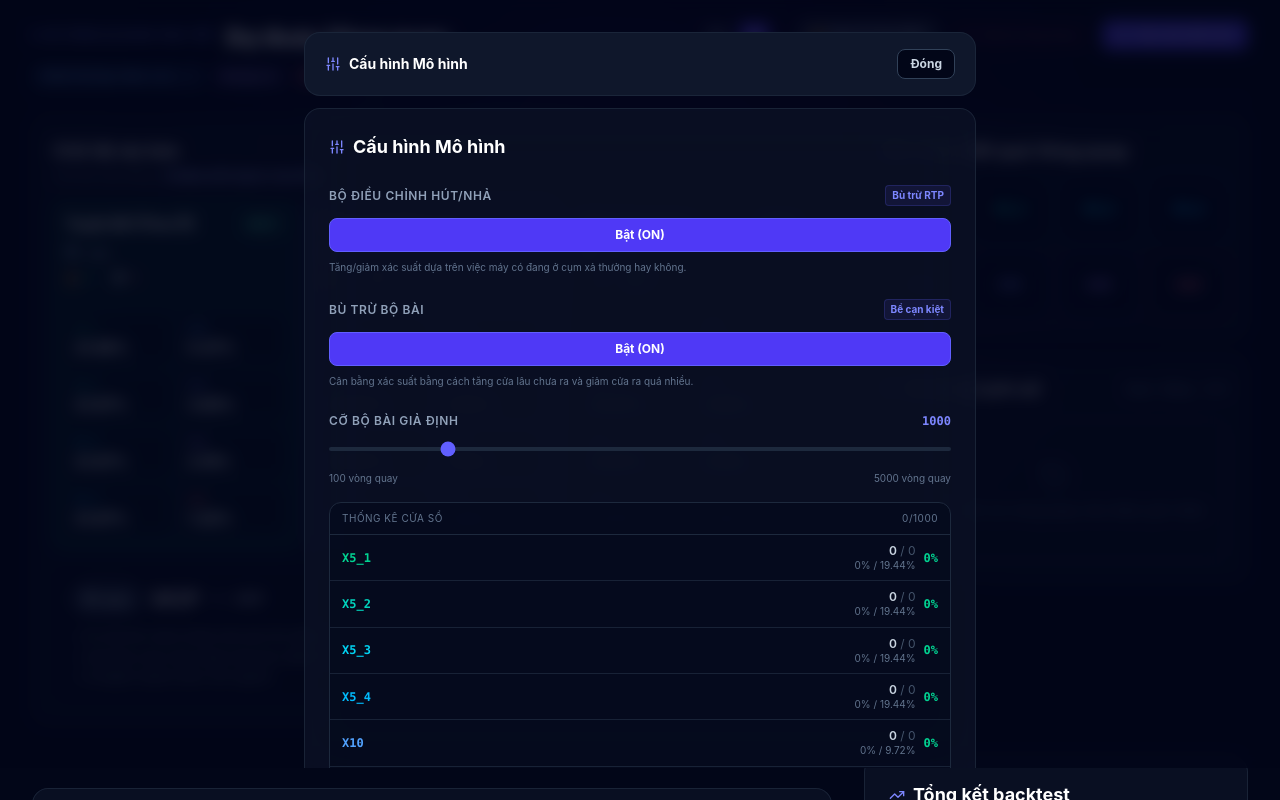
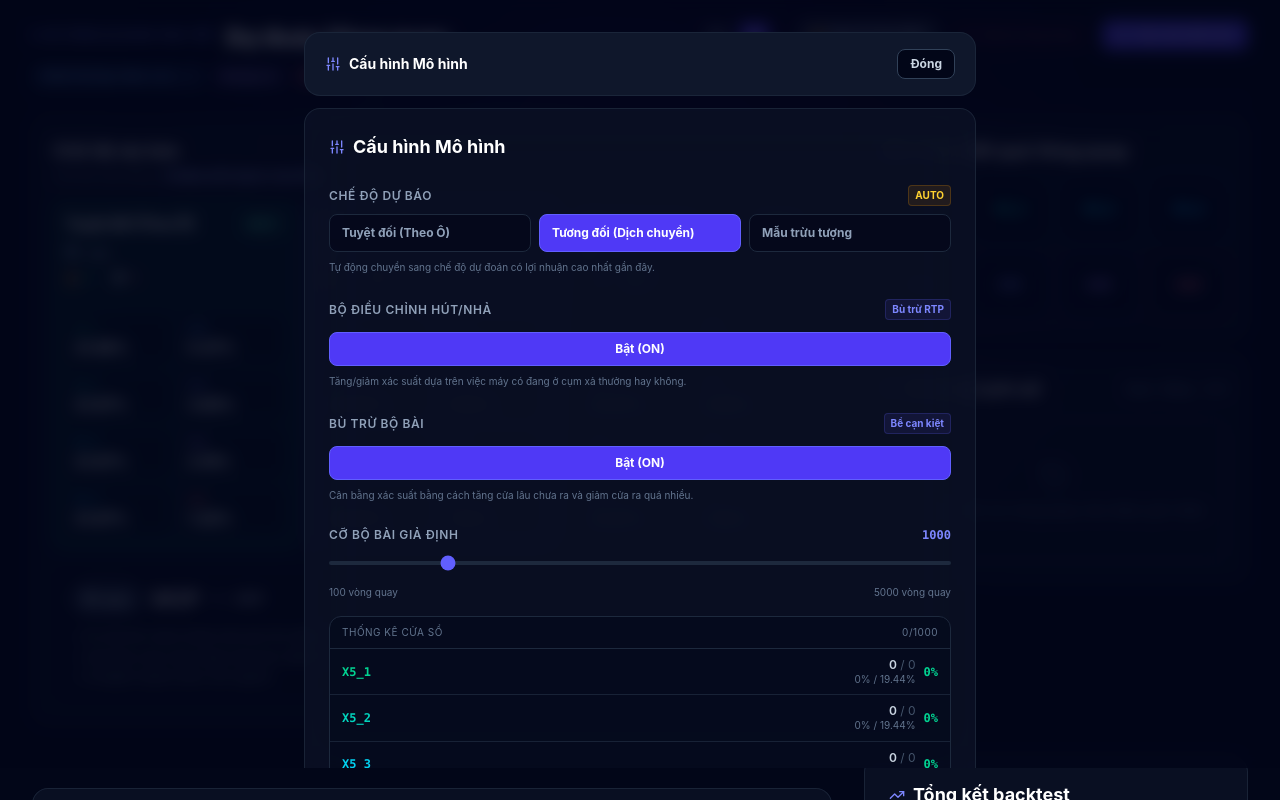
Before and after one commit to patdev495/hiya-app, a React (Vite) app: page / in a window 1280 px wide. Both pictures are taken after a click on the button "Cấu hình Mô hình". Shown: the top 800 px of the page. Built offline with nearby package versions, Linux system fonts and the light colour scheme.

Commit message:
fix: expose prediction mode in settings

```diff
--- a/src/components/SettingsModal.tsx
+++ b/src/components/SettingsModal.tsx
@@ -1,4 +1,4 @@
-import type { Config } from '../types';
+import type { Config, PredictionMode } from '../types';
 import type { Language } from '../locales';
 import { ALL_OUTCOMES } from '../predictionEngine';
 import type { DeckWindowStats } from '../types';
@@ -32,6 +32,13 @@ export default function SettingsModal({
   onClearHistory,
   historyLength,
 }: SettingsModalProps) {
+  const predictionModes: PredictionMode[] = ['absolute', 'relative', 'pattern'];
+  const getModeLabel = (mode: PredictionMode) => {
+    if (mode === 'absolute') return t('modeAbsolute');
+    if (mode === 'relative') return t('modeRelative');
+    return t('modePattern');
+  };
+
   if (!isOpen) return null;
 
   return (
@@ -109,6 +116,38 @@ export default function SettingsModal({
                   {t('resetApp')}
                 </button>
               </div>
+            </div>
+
+            {/* Prediction Mode */}
+            <div data-layout="settings-prediction-mode">
+              <div className="flex items-center justify-between mb-2">
+                <label className="text-xs font-semibold text-slate-400 uppercase tracking-wider block">
+                  {t('predMode')}
+                </label>
+                {config.useAutoModeSwitch && (
+                  <span className="text-[10px] text-amber-300 font-bold bg-amber-500/10 px-1.5 py-0.5 rounded border border-amber-500/20">
+                    AUTO
+                  </span>
+                )}
+              </div>
+              <div className="grid grid-cols-1 sm:grid-cols-3 gap-2">
+                {predictionModes.map((mode) => (
+                  <button
+                    key={mode}
+                    onClick={() => onConfigChange({ ...config, predictionMode: mode })}
+                    className={`py-2.5 px-3 text-xs font-bold rounded-lg border transition-all cursor-pointer text-left ${
+                      config.predictionMode === mode
+                        ? 'bg-indigo-600 border-indigo-500 text-white font-black'
+                        : 'bg-slate-950/60 border-slate-800 hover:border-slate-700 text-slate-400'
+                    }`}
+                  >
+                    {getModeLabel(mode)}
+                  </button>
+                ))}
+              </div>
+              {config.useAutoModeSwitch && (
+                <p className="text-[10px] text-slate-500 mt-2">{t('autoModeSwitchDesc')}</p>
+              )}
             </div>
 
             {/* Pattern mode note */}
@@ -409,8 +448,7 @@ export default function SettingsModal({
               </div>
             </div>
 
-            {config.predictionMode === 'pattern' && (
-              <div>
+            <div data-layout="settings-pattern-strength">
               <div className="flex justify-between items-center mb-1">
                 <label className="text-xs font-semibold text-slate-400 uppercase tracking-wider">
                   {t('patternStrength')}
@@ -433,7 +471,6 @@ export default function SettingsModal({
                 <span>5x ({t('strongPattern')})</span>
               </div>
             </div>
-            )}
 
             {/* Markov Order */}
             <div>
```
Also changed, not shown: 1 other file (tests, documents, lock files or other folders). Lines whose indentation alone changed are shown as unchanged.
